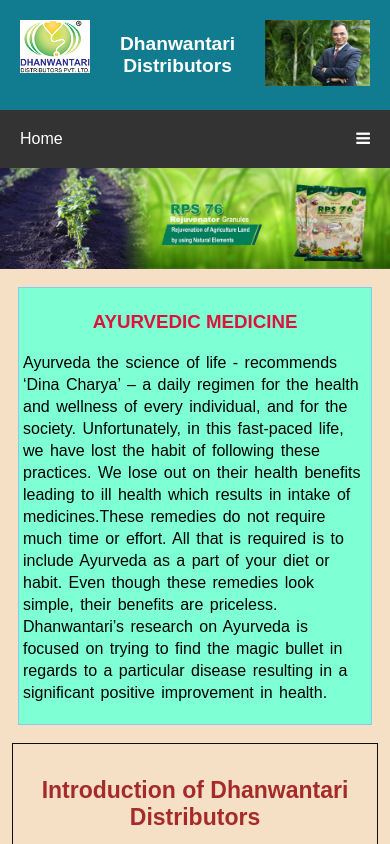
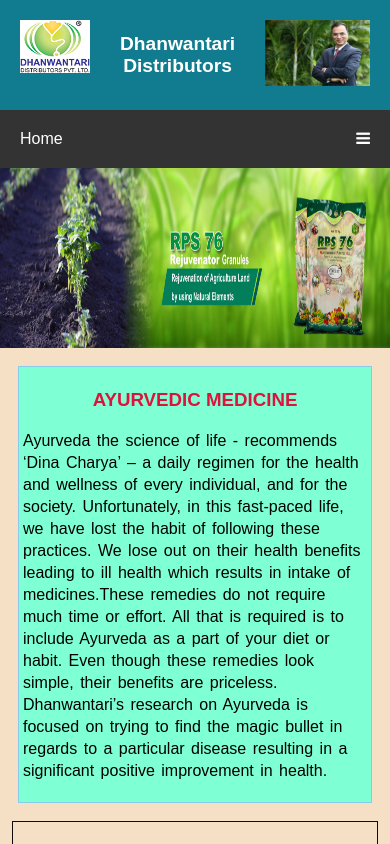
Before and after one commit to prathamesh-g-7/prathamesh-g-7, a plain HTML site: page index.html in a window 390 px wide. Shown: the top 844 px of the page. Drawn offline with Linux system fonts and the light colour scheme.

Commit message:
slider image size changed

```diff
--- a/css/style.css
+++ b/css/style.css
@@ -508,6 +508,9 @@
     display: block;
     text-align: left;
   }
+  .res-img-slide img{
+    height:180px;
+  }
 }
 
 @media screen and (max-width: 600px) {
--- a/index.html
+++ b/index.html
@@ -36,7 +36,7 @@
     </nav>
 
     <section>
-      <div>
+      <div class="res-img-slide">
         <img class="slider-img" src="imgs/AyurvedaMedicines.jpg" alt="" />
         <img class="slider-img" src="imgs/CosmeticCare.jpg" alt="" />
         <img
```
